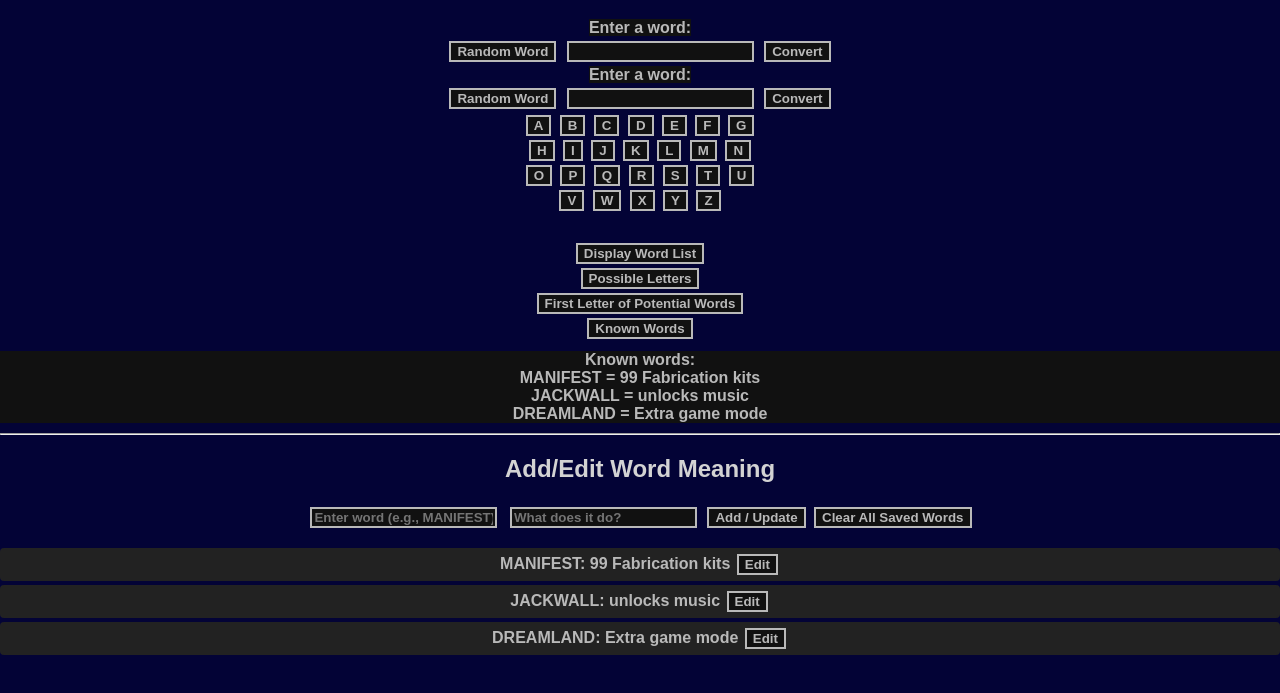
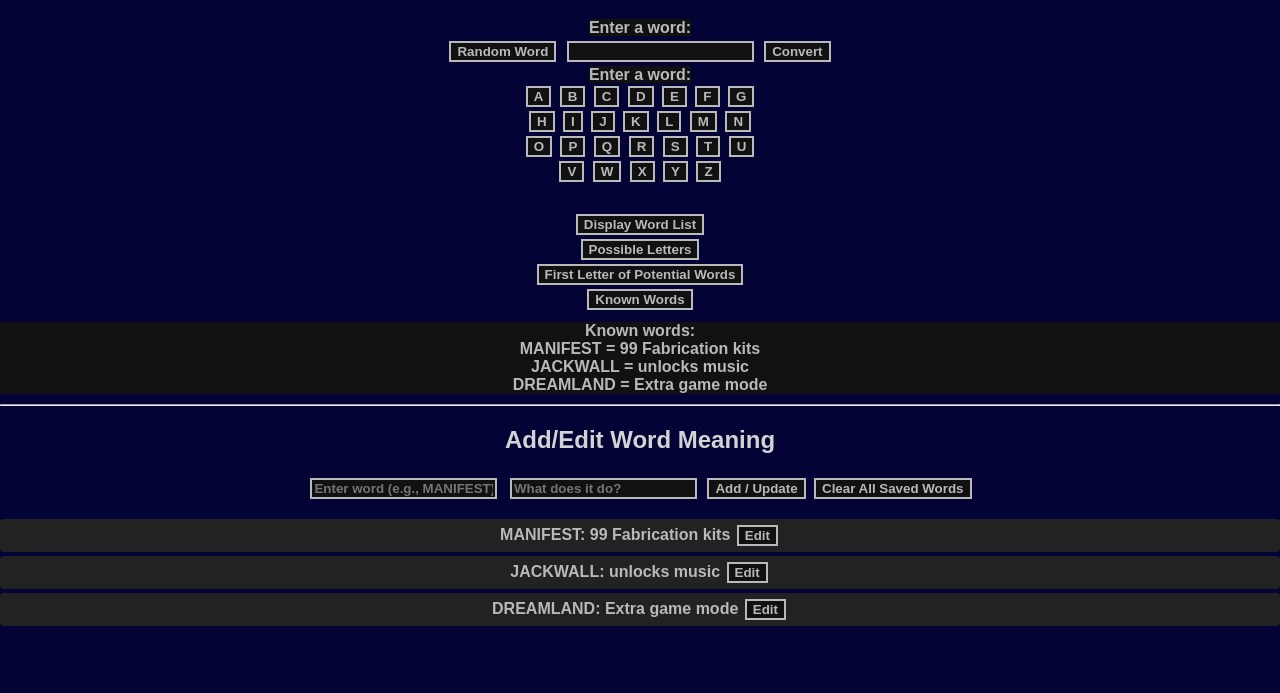
Before and after one commit to m3t4ldood/CodBlops3DV, a plain HTML site: page index.html in a window 1280 px wide. Shown: the part 61-754 px from the top of the page. Drawn offline with Linux system fonts and the light colour scheme.

Commit message:
Update index.html

```diff
--- a/index.html
+++ b/index.html
@@ -79,9 +79,6 @@
   <!-- Letter buttons -->
    <label for="inputText">Enter a word:</label>
     <br>
-    <button onclick="displayRandomWord()">Random Word</button>
-    <input type="text" id="inputText" />
-    <button onclick="convertAndDisplay()">Convert</button><br>
    <button onclick="enterLetter('A')">A</button>
 <button onclick="enterLetter('B')">B</button>
 <button onclick="enterLetter('C')">C</button>
```
